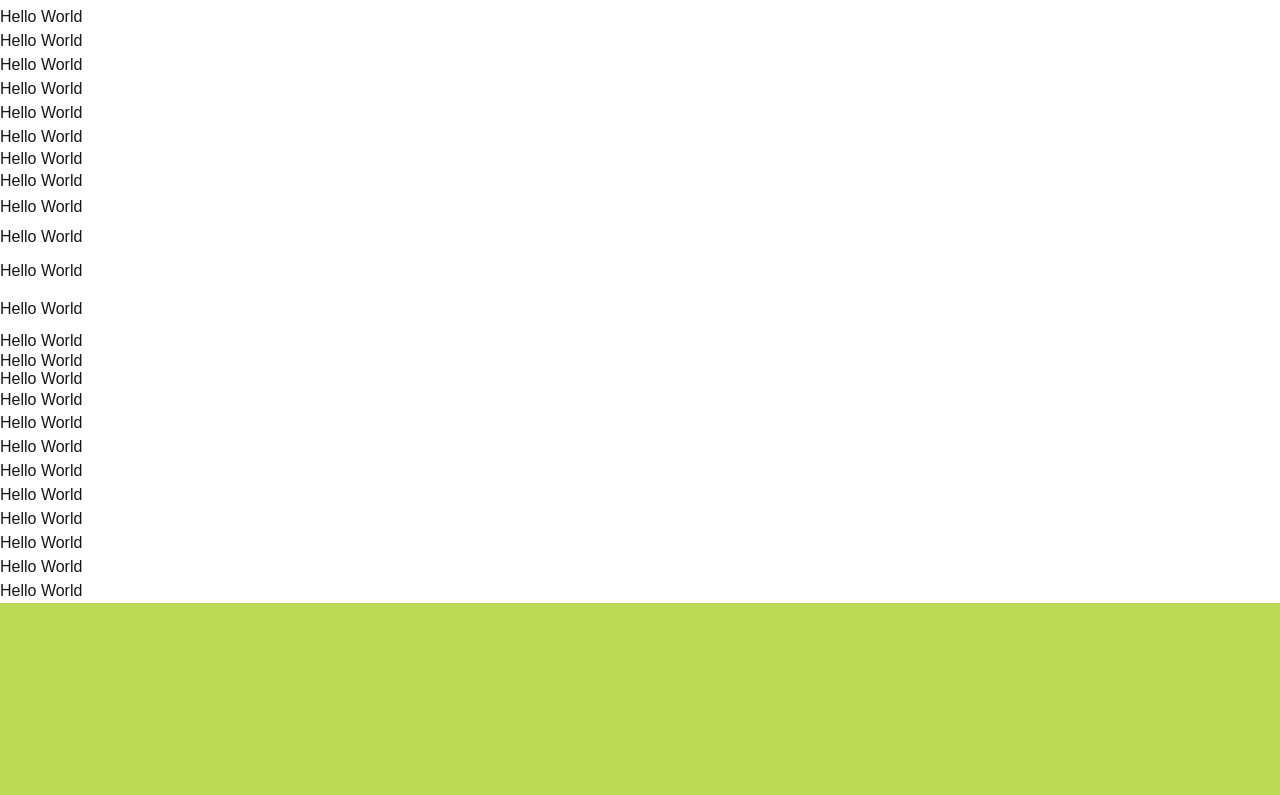
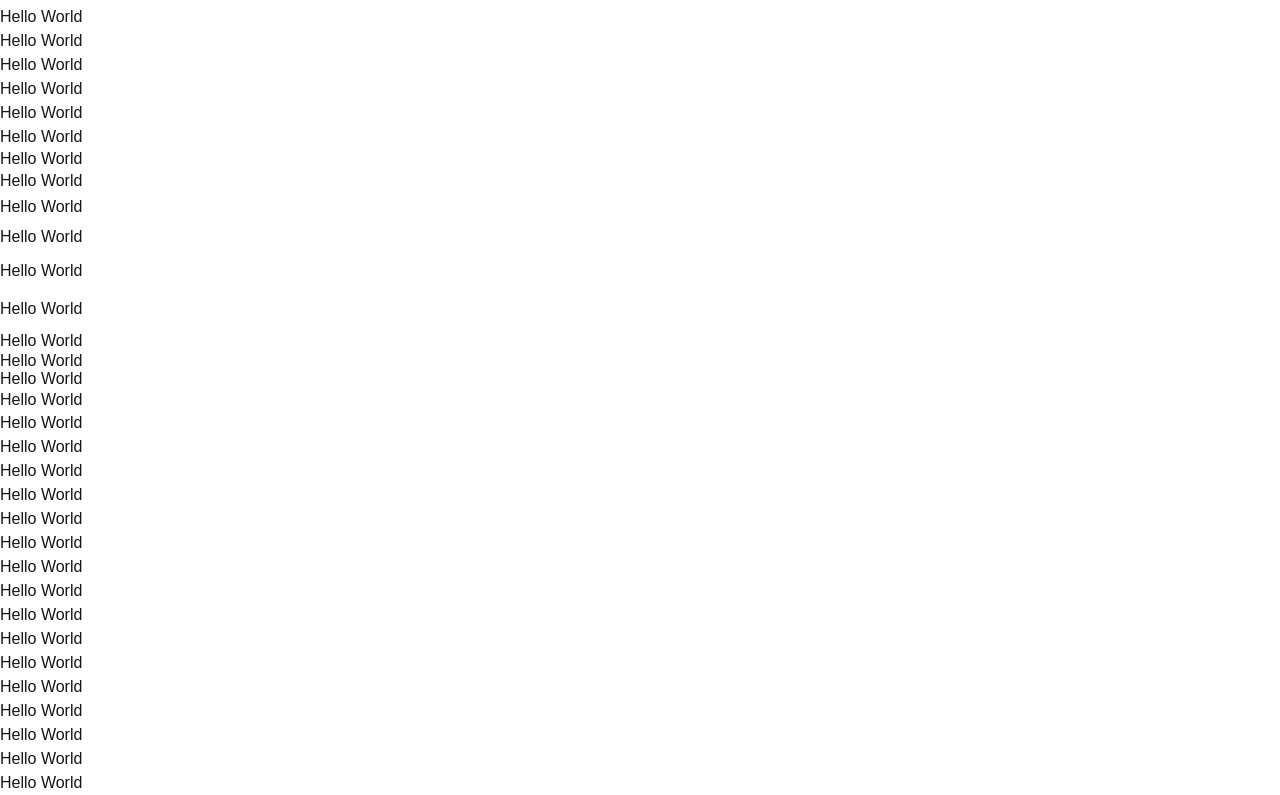
Before and after one commit to vietle290/tailwindcss, a Next.js app: page / in a window 1280 px wide. Shown: the part 535-1330 px from the top of the page. Before the commit the page ends 1138 px from the top, so only its background shows below. Built offline with nearby package versions, Linux system fonts and the light colour scheme.

Commit message:
Tailwindcss Whitespace

```diff
--- a/app/page.tsx
+++ b/app/page.tsx
@@ -76,6 +76,17 @@ export default function Home() {
         <p className="truncate">Hello World</p>
         <p className="text-clip">Hello World</p>
       </div>
+      {/* Tailwind Typography Whitespace */}
+      <div>
+        <p className="whitespace-nowrap">Hello World</p>
+        <p className="whitespace-nowrap break-spaces">Hello World</p>
+        <p className="whitespace-nowrap break-all">Hello World</p>
+        <p className="whitespace-nowrap break-words">Hello World</p>
+        <p className="whitespace-normal">Hello World</p>
+        <p className="whitespace-pre">Hello World</p>
+        <p className="whitespace-pre-wrap">Hello World</p>
+        <p className="whitespace-pre-line">Hello World</p>
+      </div>
     </div>
   );
 }
```
